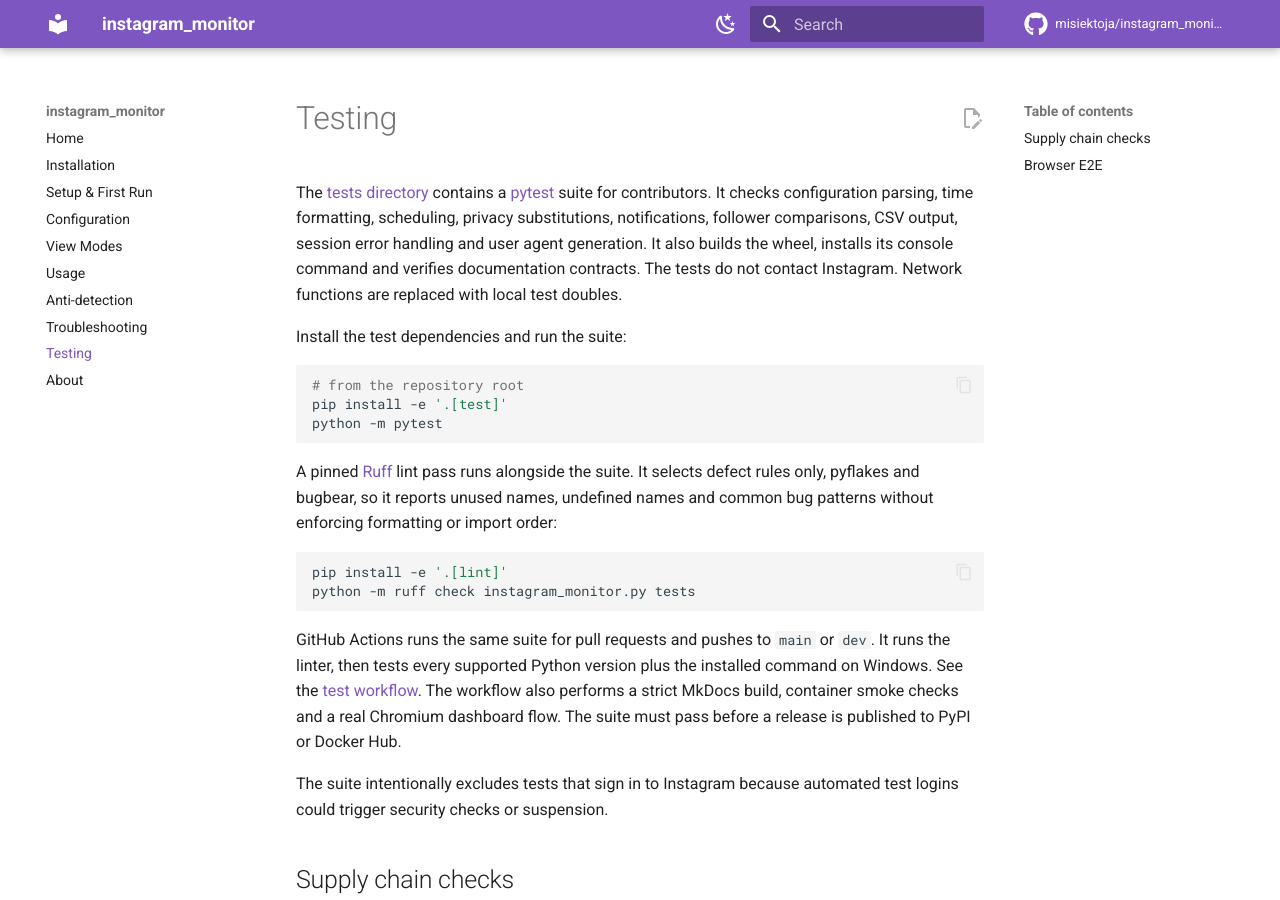
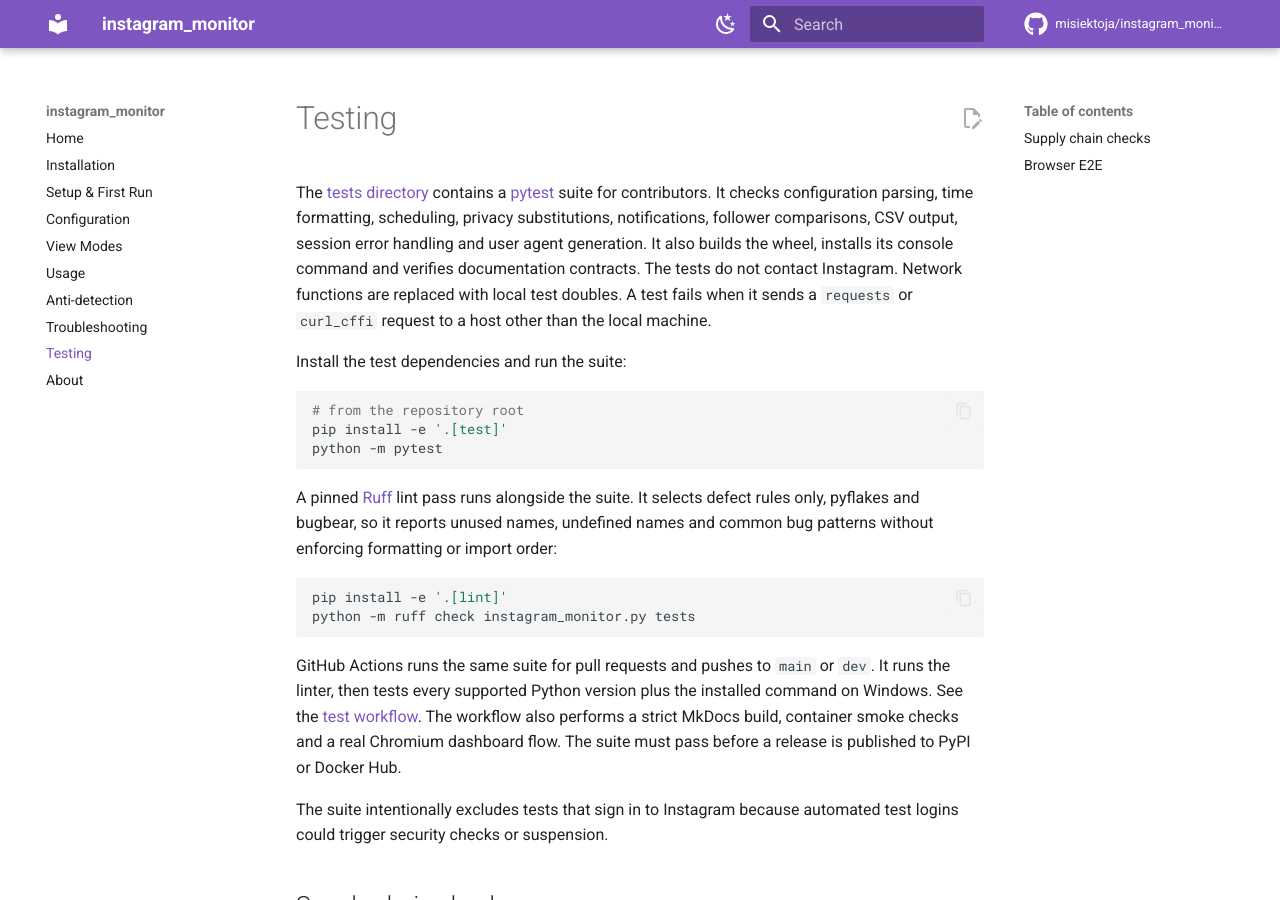
Before and after one commit to misiektoja/instagram_monitor, an MkDocs documentation site: the page built from docs/testing.md, in a window 1280 px wide and 900 px high. Built offline with MkDocs 1.6.1 and Material for MkDocs 9.7.7, drawn with Linux system fonts in a browser that asks for light colours; comment, search, counter and statistics services are not loaded.

Commit message:
docs(testing): describe the guard for requests calls to other hosts

```diff
--- a/docs/testing.md
+++ b/docs/testing.md
@@ -1,6 +1,6 @@
 # Testing
 
-The [tests directory](https://github.com/misiektoja/instagram_monitor/tree/main/tests/) contains a [pytest](https://docs.pytest.org/) suite for contributors. It checks configuration parsing, time formatting, scheduling, privacy substitutions, notifications, follower comparisons, CSV output, session error handling and user agent generation. It also builds the wheel, installs its console command and verifies documentation contracts. The tests do not contact Instagram. Network functions are replaced with local test doubles.
+The [tests directory](https://github.com/misiektoja/instagram_monitor/tree/main/tests/) contains a [pytest](https://docs.pytest.org/) suite for contributors. It checks configuration parsing, time formatting, scheduling, privacy substitutions, notifications, follower comparisons, CSV output, session error handling and user agent generation. It also builds the wheel, installs its console command and verifies documentation contracts. The tests do not contact Instagram. Network functions are replaced with local test doubles. A test fails when it sends a `requests` or `curl_cffi` request to a host other than the local machine.
 
 Install the test dependencies and run the suite:
 
```
Also changed, not shown: 1 other file.
